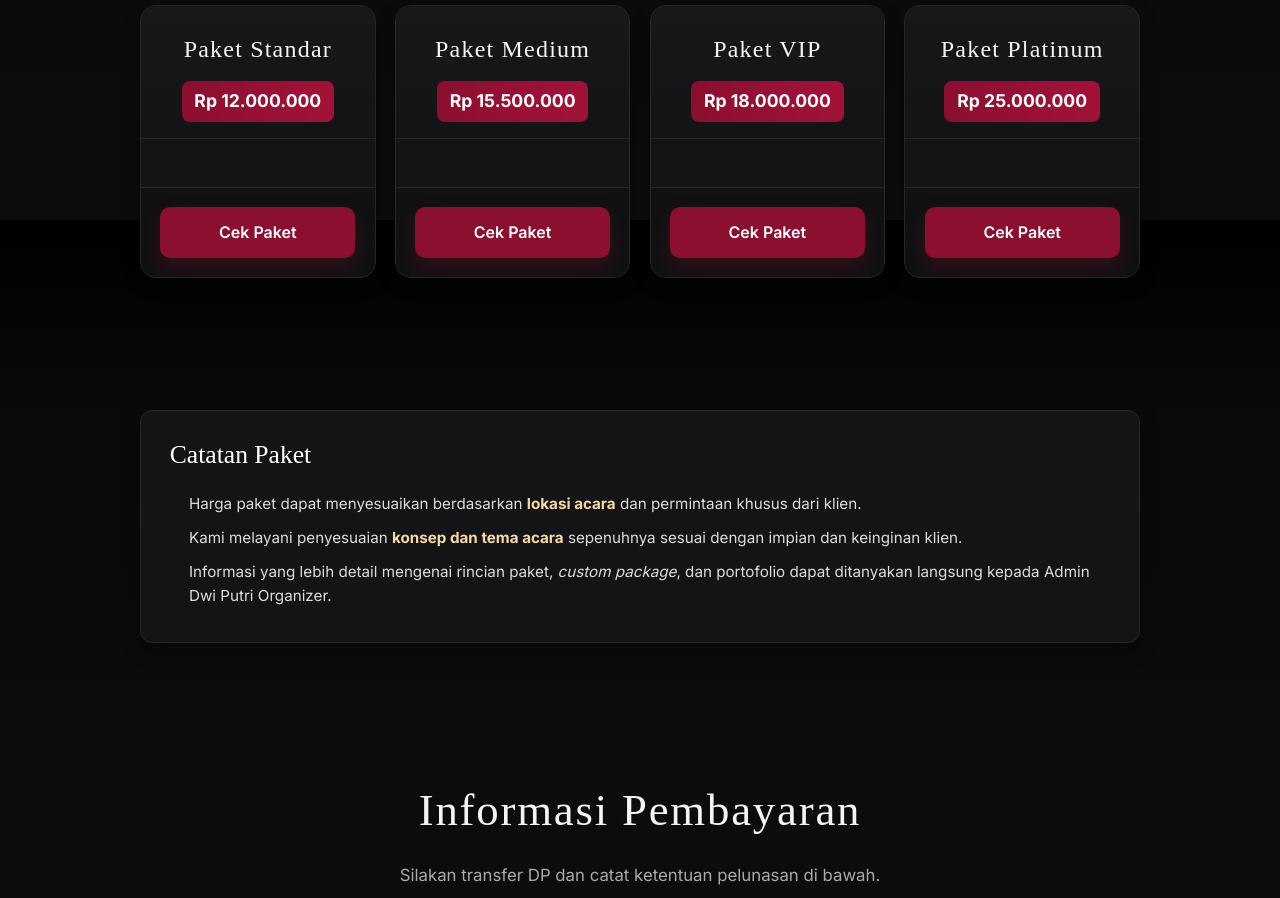
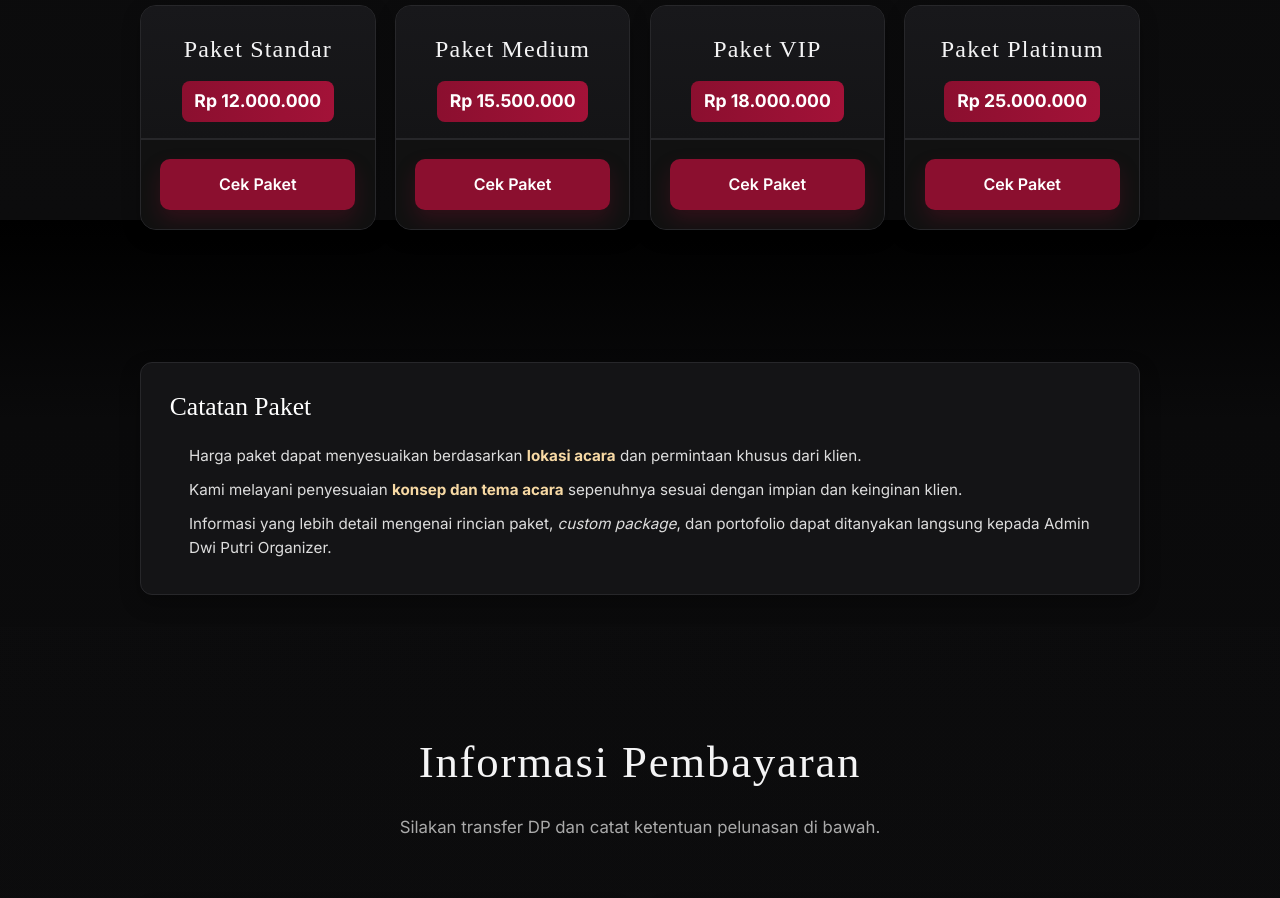
Before and after one commit to LittleMoer/DwiPutriOrganizer, a plain HTML site: page index.html in a window 1280 px wide. Shown: the part 2980-3878 px from the top of the page. Drawn offline with Linux system fonts and the light colour scheme; a web font is replaced by a local one.

Commit message:
fix pricelist

```diff
--- a/index.html
+++ b/index.html
@@ -146,8 +146,6 @@
                             <h3>Paket Standar</h3>
                             <div class="price-tag">Rp 12.000.000</div>
                         </header>
-                        <div class="price-body" style="padding-bottom: 1.5rem;">
-                        </div>
                         <footer><a href="img\paket.jpeg" class="btn btn-primary btn-block">Cek Paket</a></footer>
                     </article>
 
@@ -157,8 +155,6 @@
                             <h3>Paket Medium</h3>
                             <div class="price-tag">Rp 15.500.000</div>
                         </header>
-                        <div class="price-body" style="padding-bottom: 1.5rem;">
-                        </div>
                         <footer><a href="img\paket.jpeg" class="btn btn-primary btn-block">Cek Paket</a></footer>
                     </article>
 
@@ -168,8 +164,6 @@
                             <h3>Paket VIP</h3>
                             <div class="price-tag">Rp 18.000.000</div>
                         </header>
-                        <div class="price-body" style="padding-bottom: 1.5rem;">
-                        </div>
                         <footer><a href="img\paket.jpeg" class="btn btn-primary btn-block">Cek Paket</a></footer>
                     </article>
 
@@ -179,8 +173,6 @@
                             <h3>Paket Platinum</h3>
                             <div class="price-tag">Rp 25.000.000</div>
                         </header>
-                        <div class="price-body" style="padding-bottom: 1.5rem;">
-                        </div>
                         <footer><a href="img\platinum.jpeg" class="btn btn-primary btn-block">Cek Paket</a></footer>
                     </article>
                 </div>
```
